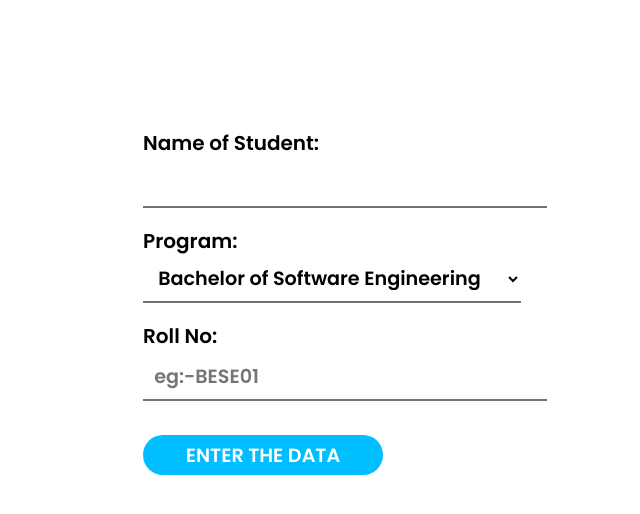
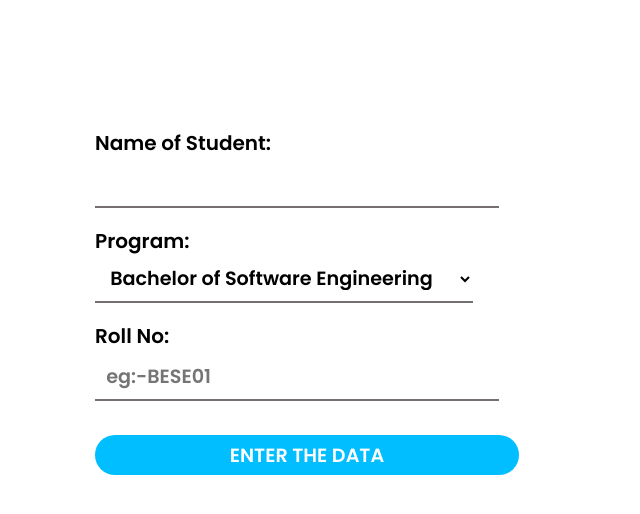
Before and after one commit to Abiral1234/MinorProject1-GCESAttendance, a PHP site: page /AddStudent.php in a window 1280 px wide. Shown: the top 514 px of the page, without its empty margins (337-977 px from the left). Run offline with PHP 8.4, Linux system fonts and the light colour scheme.

Commit message:
Page Responsive

```diff
--- a/CSS/AddStudentcss.css
+++ b/CSS/AddStudentcss.css
@@ -7,7 +7,7 @@ span{
     font-family: 'Poppins', sans-serif;
 }
 .container{
-    margin-left: 30em;
+    margin-left: 27em;
     margin-top: 8rem;
 }
 input{
@@ -28,7 +28,7 @@ input{
 }
 .btn{
     display: block;
-    width: 30%;
+    width: 50%;
     height: 40px;
     border-radius: 25px;
     outline: none;
@@ -42,3 +42,13 @@ input{
     margin: 1rem 0;
     cursor: pointer;
 }
+@media screen and (max-width:1000px){
+    .container{
+        margin-left: 20em;
+    }
+}
+@media screen and (max-width: 700px){
+    .container{
+        margin-left: 7em;
+    }
+}
```
